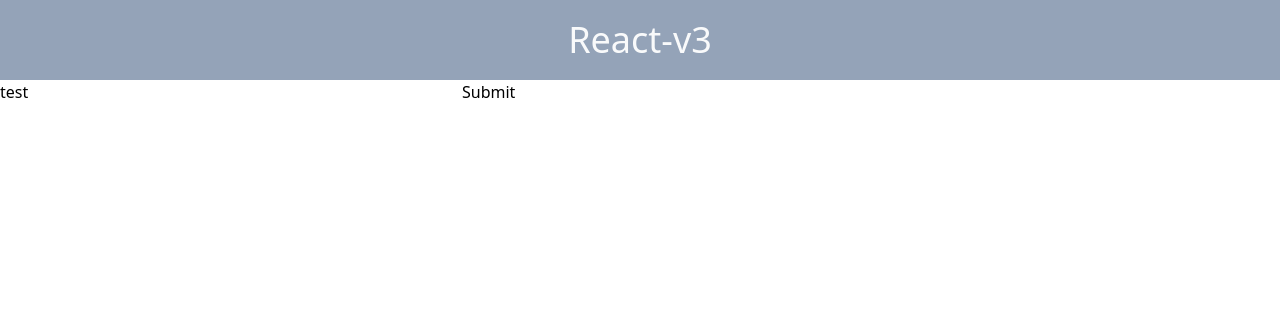
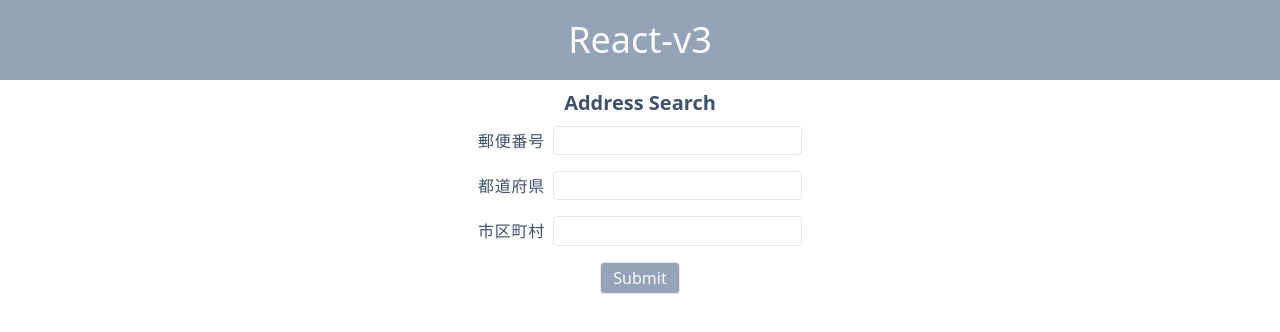
Before and after one commit to pj100-team/react-v3, a React (Create React App) app: page / in a window 1280 px wide. Shown: the top 332 px of the page. Built offline with nearby package versions, Linux system fonts and the light colour scheme.

Commit message:
✨[実装]Practice4

```diff
--- a/package.json
+++ b/package.json
@@ -11,6 +11,7 @@
     "@types/node": "^16.18.44",
     "@types/react": "^18.2.21",
     "@types/react-dom": "^18.2.7",
+    "axios": "^1.6.7",
     "react": "^18.2.0",
     "react-dom": "^18.2.0",
     "react-hook-form": "^7.51.0",
--- a/src/App.tsx
+++ b/src/App.tsx
@@ -1,10 +1,11 @@
 import './App.css';
 import Practice4 from './practice4';
+import styles from './components/Address.module.scss';
 
 function App() {
   return (
     <>
-      <header className="bg-[#94A3B8] text-center p-[20px] text-4xl text-[#F9FAFB]">React-v3</header>
+      <header className={styles.header}>React-v3</header>
       <Practice4 />
     </>
   );
--- /dev/null
+++ b/src/components/Address.module.scss
@@ -0,0 +1,55 @@
+.header {
+  background-color: #94a3b8;
+  text-align: center;
+  padding: 20px;
+  color: #f9fafb;
+  font-size: 2.25rem;
+  line-height: 2.5rem;
+}
+.container {
+  display: flex;
+  flex-direction: column;
+  align-items: center;
+  justify-content: center;
+  padding: 0.5rem;
+}
+.container div {
+  padding: 0.5rem;
+}
+
+h2 {
+  font-size: 1.25em;
+  font-weight: 600;
+  color: #3e516d;
+}
+label {
+  margin-right: 0.5rem;
+  color: #3e516d;
+  letter-spacing: 0.05rem;
+}
+input {
+  border-width: 1px;
+  border-style: solid;
+  border-color: #e5e7eb;
+  border-radius: 4px;
+  padding: 0.1rem 0.5rem;
+}
+.btn {
+  padding: 0.2rem 0.8rem;
+  margin: 0 0.5rem;
+  border-radius: 4px;
+  color: #f9fafb;
+  background-color: #94a3b8;
+  transition: 0.5s ease;
+}
+.btn:hover {
+  opacity: 0.9;
+  cursor: pointer;
+}
+.center {
+  text-align: center;
+}
+.errorMessage {
+  color: #f05e5e;
+  font-size: 0.8rem;
+}
--- a/src/practice4.tsx
+++ b/src/practice4.tsx
@@ -1,27 +1,103 @@
-import React from 'react';
-import { useForm } from 'react-hook-form';
+import React, { useEffect } from 'react';
+import { SubmitHandler, useForm } from 'react-hook-form';
+import axios from 'axios';
+import styles from './components/Address.module.scss';
+
+type FormData = {
+  zipcode: string;
+  city: string;
+  street: string;
+};
 
 const Practice4 = () => {
   const {
     register,
+    watch,
+    getValues,
+    setValue,
+    setError,
+    clearErrors,
+    resetField,
     handleSubmit,
-    watch,
     formState: { errors },
-  } = useForm();
-  const onSubmit = (data: any) => console.log(data);
+  } = useForm<FormData>();
+  const onSubmit: SubmitHandler<FormData> = (data) => console.log(data);
+
+  useEffect(() => {
+    const zipcodeValue = getValues('zipcode');
+    if (zipcodeValue.length == 7) {
+      const getAddress = async () => {
+        await axios
+          .get(`https://zipcloud.ibsnet.co.jp/api/search?zipcode=${zipcodeValue}`)
+          .then((results) => {
+            console.log(results.data);
+            setValue('city', results.data.results[0].address1);
+            setValue('street', results.data.results[0].address2 + results.data.results[0].address3);
+            clearErrors();
+          })
+          .catch((error) => {
+            console.log('error', error.status);
+            setError('zipcode', {
+              type: error.status,
+              message: '該当する住所が存在しません',
+            });
+          });
+      };
+      getAddress();
+    } else if (zipcodeValue.length == 0) {
+      clearErrors('zipcode');
+    } else {
+      setError('zipcode', {
+        message: '7桁の数字を入力してください',
+      });
+      resetField('city');
+      resetField('street');
+    }
+  }, [watch('zipcode')]);
 
   return (
-    <div>
+    <div className={styles.container}>
+      <h2>Address Search</h2>
       <form onSubmit={handleSubmit(onSubmit)}>
-        {/* register your input into the hook by invoking the "register" function */}
-        <input defaultValue="test" {...register('example')} />
-
-        {/* include validation with required or other standard HTML validation rules */}
-        <input {...register('exampleRequired', { required: true })} />
-        {/* errors will return when field validation fails  */}
-        {errors.exampleRequired && <span>This field is required</span>}
-
-        <input type="submit" />
+        <div>
+          <label>郵便番号</label>
+          <input
+            {...register('zipcode', {
+              required: {
+                value: true,
+                message: '必須項目です',
+              },
+            })}
+          />
+          {errors.zipcode?.message && <p className={styles.errorMessage}>{errors.zipcode?.message}</p>}
+        </div>
+        <div>
+          <label>都道府県</label>
+          <input
+            {...register('city', {
+              required: {
+                value: true,
+                message: '必須項目です',
+              },
+            })}
+          />
+          {errors.city?.message && <p className={styles.errorMessage}>{errors.city?.message}</p>}
+        </div>
+        <div>
+          <label>市区町村</label>
+          <input
+            {...register('street', {
+              required: {
+                value: true,
+                message: '必須項目です',
+              },
+            })}
+          />
+          {errors.street?.message && <p className={styles.errorMessage}>{errors.street?.message}</p>}
+        </div>
+        <div className={styles.center}>
+          <input type="submit" className={styles.btn} />
+        </div>
       </form>
     </div>
   );
```
Also changed, not shown: src/components/Practice.module.scss (deleted, +0 -33 lines), 1 other file (tests, documents, lock files or other folders).
